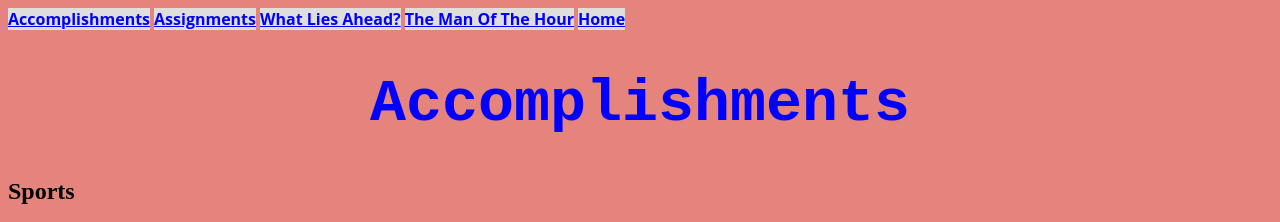
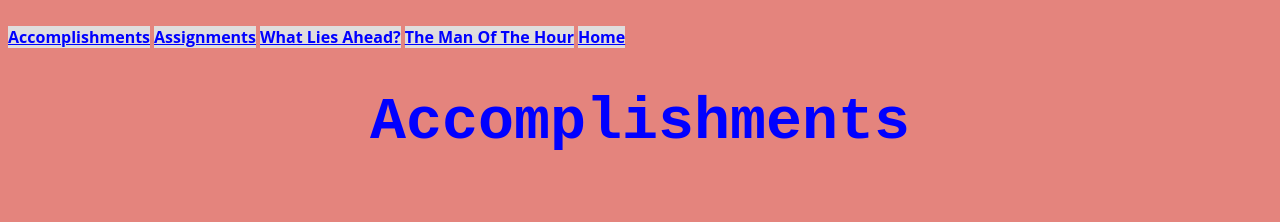
Before and after one commit to bqqsim/my-portfolio, a plain HTML site: page pages/accomplishments.html in a window 1280 px wide. Shown: the top 222 px of the page. Drawn offline with Linux system fonts and the light colour scheme.

Commit message:
Update accomplishments.html

```diff
--- a/pages/accomplishments.html
+++ b/pages/accomplishments.html
@@ -5,12 +5,17 @@
 <title>Accomplishments</title>
 </head>
 <body>
-    <a href="../pages/accomplishments.html">Accomplishments</a>
+    <div class=strip>
+    <br>
+        <a href="../pages/accomplishments.html">Accomplishments</a>
     <a href="../pages/assignments.html">Assignments</a>
     <a href="../pages/what-lies-ahead.html">What Lies Ahead?</a>
     <a href="../pages/man-of-the-hour.html">The Man Of The Hour</a>
     <a href="../index.html">Home</a>
+    <br>
 <h1>Accomplishments</h1>
+<br>
+</div>
 <h2>Sports</h2>
 <figure>
     <img class=image src= "../images/shooter.gif" height= 300 width= 250 alt= "shooting a basketball">
```
